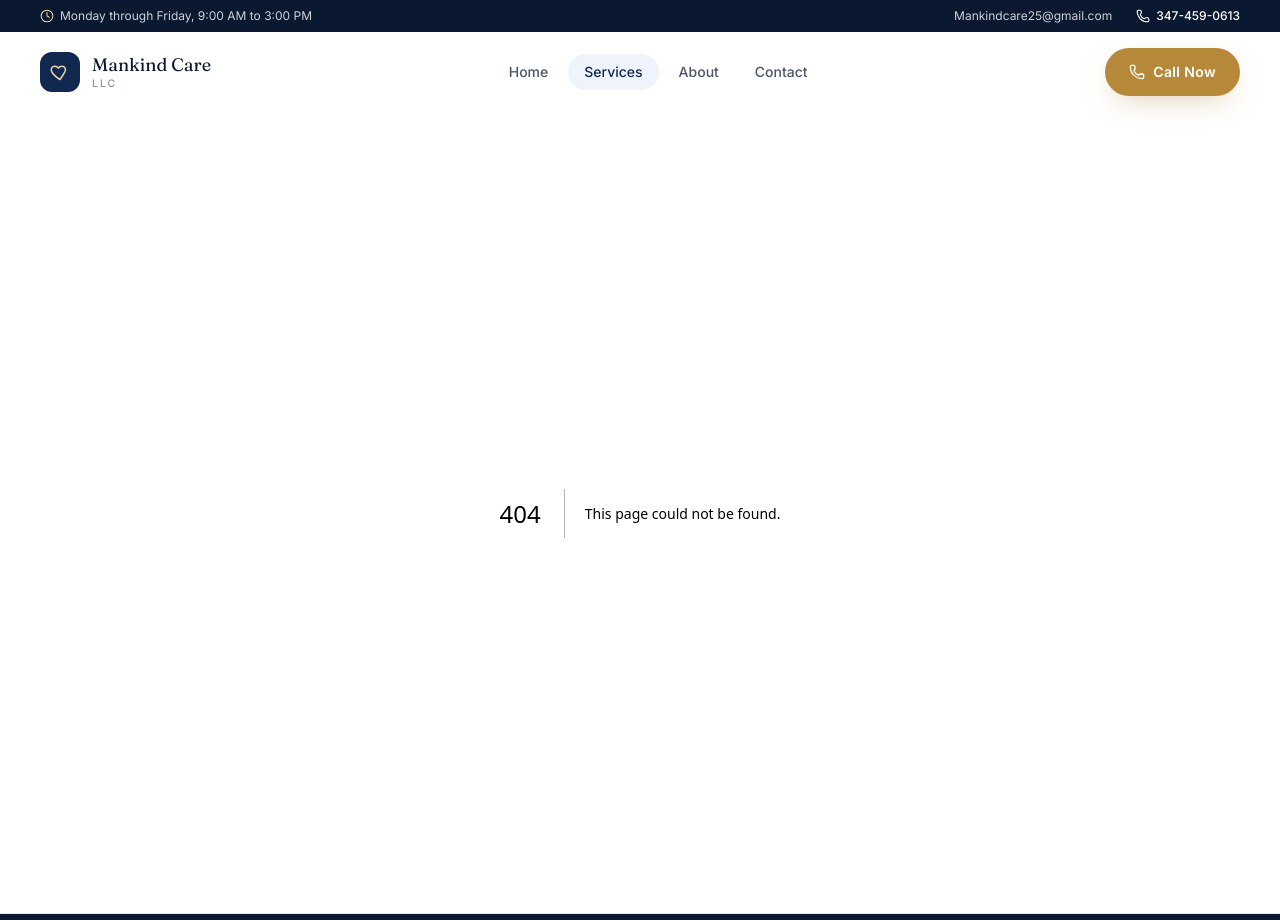
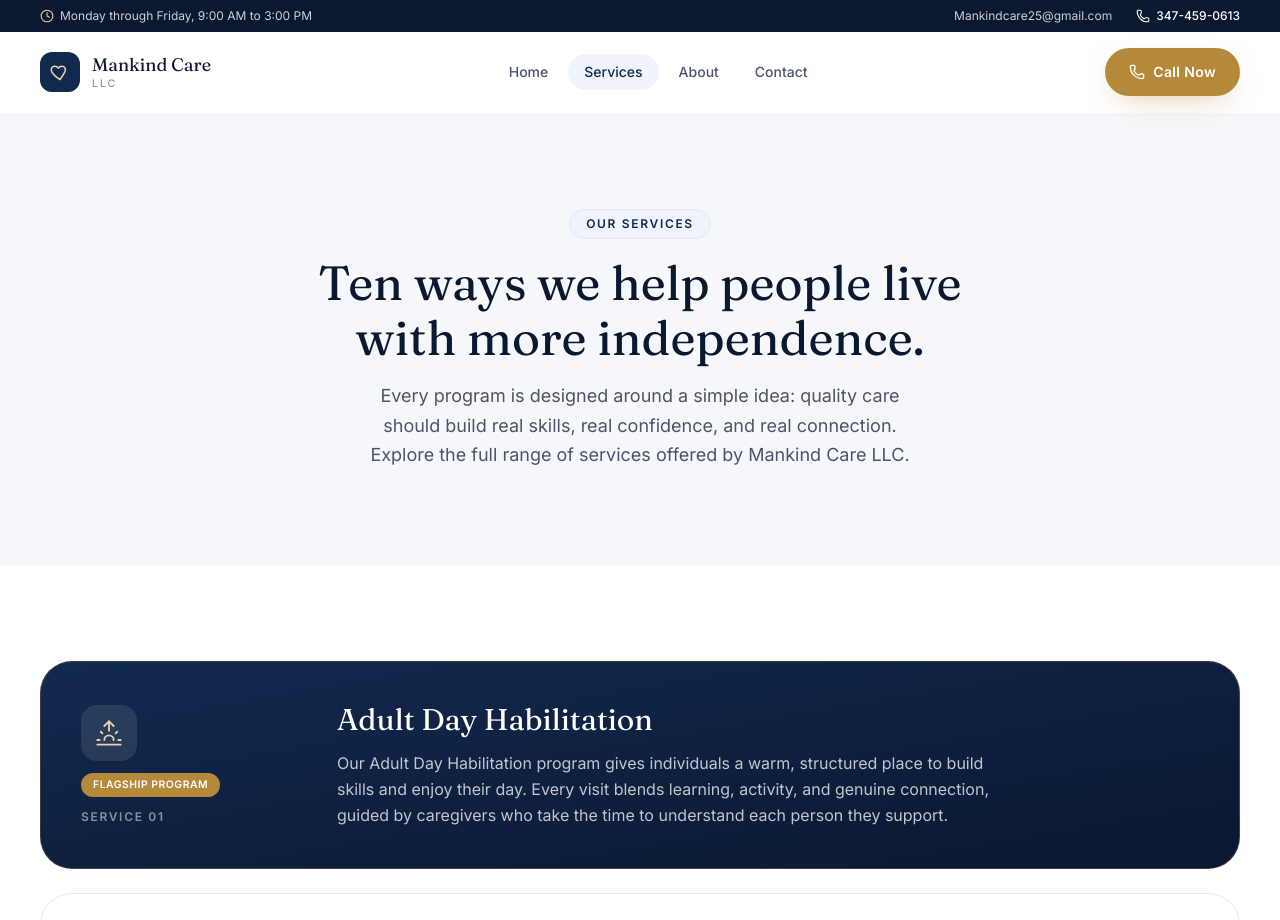
Before and after one commit to mosnyik/mankind-care, a Next.js app: page /services in a window 1280 px wide. Before the commit this address had no page. Shown: the top 920 px of the page. Built offline with nearby package versions, Linux system fonts and the light colour scheme.

Commit message:
feat: created the services page

```diff
--- a/app/page.tsx
+++ b/app/page.tsx
@@ -1,4 +1,3 @@
-import Link from "next/link";
 import {
   Phone,
   ArrowRight,
@@ -28,7 +27,7 @@ export default function Home() {
       {/* Hero */}
       <section className="relative overflow-hidden bg-mist">
         <div
-          className="pointer-events-none absolute inset-x-0 top-0 -z-10 h-[640px]"
+          className="pointer-events-none absolute inset-x-0 top-0 -z-10 h-160"
           style={{
             backgroundImage:
               "radial-gradient(circle at 18% 15%, rgba(36,84,199,0.14), transparent 42%), radial-gradient(circle at 82% 0%, rgba(182,137,58,0.16), transparent 40%)",
@@ -78,7 +77,7 @@ export default function Home() {
           </div>
 
           <div className="relative animate-fade-in">
-            <div className="relative overflow-hidden rounded-[2rem] bg-linear-to-br from-navy via-navy to-ink p-9 shadow-[0_40px_90px_-30px_rgba(10,24,48,0.45)] sm:p-11">
+            <div className="relative overflow-hidden rounded-4xl bg-linear-to-br from-navy via-navy to-ink p-9 shadow-[0_40px_90px_-30px_rgba(10,24,48,0.45)] sm:p-11">
               <div
                 className="pointer-events-none absolute -right-16 -top-16 h-64 w-64 rounded-full bg-blue-light/20 blur-3xl"
                 aria-hidden="true"
@@ -166,7 +165,7 @@ export default function Home() {
       {/* Home care callout */}
       <section className="py-20 sm:py-24">
         <Container>
-          <div className="grid gap-10 rounded-[2rem] border border-line bg-white p-9 shadow-[0_30px_80px_-40px_rgba(18,41,79,0.2)] sm:p-12 lg:grid-cols-[auto_1fr_auto] lg:items-center lg:gap-14">
+          <div className="grid gap-10 rounded-4xl border border-line bg-white p-9 shadow-[0_30px_80px_-40px_rgba(18,41,79,0.2)] sm:p-12 lg:grid-cols-[auto_1fr_auto] lg:items-center lg:gap-14">
             <span className="flex h-16 w-16 items-center justify-center rounded-2xl bg-sky text-navy">
               <HomeIcon className="h-8 w-8" strokeWidth={1.6} aria-hidden="true" />
             </span>
--- /dev/null
+++ b/app/services/page.tsx
@@ -0,0 +1,145 @@
+import type { Metadata } from "next";
+import { Phone, ArrowRight, Home as HomeIcon } from "lucide-react";
+import Container from "@/components/container";
+import Button from "@/components/button";
+import SectionHeading from "@/components/section-heading";
+import CtaBanner from "@/components/cta-banner";
+import { serviceIconMap } from "@/components/icons";
+import { homeCare, services, site } from "@/lib/site";
+
+export const metadata: Metadata = {
+  title: "Our Services",
+  description:
+    "Explore all Mankind Care LLC services in Newark, NJ: Adult Day Habilitation, Respite Care, Individual Support, Community Inclusion, Prevocational Training, Supported Employment, Behavior Management, Career Planning, Natural Supports Training, and Home Care.",
+  alternates: {
+    canonical: "/services",
+  },
+};
+
+export default function ServicesPage() {
+  return (
+    <>
+      <section className="relative overflow-hidden bg-mist py-20 sm:py-24">
+        <div
+          className="pointer-events-none absolute inset-x-0 top-0 -z-10 h-96"
+          style={{
+            backgroundImage:
+              "radial-gradient(circle at 20% 10%, rgba(36,84,199,0.14), transparent 45%)",
+          }}
+          aria-hidden="true"
+        />
+        <Container>
+          <SectionHeading
+            eyebrow="Our Services"
+            title="Ten ways we help people live with more independence."
+            description="Every program is designed around a simple idea: quality care should build real skills, real confidence, and real connection. Explore the full range of services offered by Mankind Care LLC."
+            align="center"
+            className="mx-auto"
+          />
+        </Container>
+      </section>
+
+      <section className="py-20 sm:py-24">
+        <Container className="flex flex-col gap-6">
+          {services.map((service, index) => {
+            const Icon = serviceIconMap[service.icon];
+            const reversed = index % 2 === 1;
+            return (
+              <div
+                key={service.slug}
+                id={service.slug}
+                className={`scroll-mt-32 flex flex-col gap-8 rounded-4xl border p-8 sm:p-10 lg:flex-row lg:items-center ${
+                  service.featured
+                    ? "border-gold/30 bg-linear-to-br from-navy to-ink text-white"
+                    : "border-line bg-white"
+                } ${reversed ? "lg:flex-row-reverse" : ""}`}
+              >
+                <div className="flex shrink-0 flex-col items-start gap-3 lg:w-56">
+                  <span
+                    className={`flex h-14 w-14 items-center justify-center rounded-2xl ${
+                      service.featured
+                        ? "bg-white/10 text-gold-soft"
+                        : "bg-sky text-navy"
+                    }`}
+                  >
+                    <Icon className="h-7 w-7" strokeWidth={1.6} aria-hidden="true" />
+                  </span>
+                  {service.featured && (
+                    <span className="rounded-full bg-gold px-3 py-1 text-[0.65rem] font-semibold uppercase tracking-wider text-white">
+                      Flagship Program
+                    </span>
+                  )}
+                  <span
+                    className={`text-xs font-semibold uppercase tracking-[0.14em] ${
+                      service.featured ? "text-white/50" : "text-slate-400"
+                    }`}
+                  >
+                    Service {String(index + 1).padStart(2, "0")}
+                  </span>
+                </div>
+                <div className="flex flex-col gap-3">
+                  <h2
+                    className={`font-serif-display text-2xl sm:text-3xl ${
+                      service.featured ? "text-white" : "text-ink"
+                    }`}
+                  >
+                    {service.name}
+                  </h2>
+                  <p
+                    className={`max-w-2xl text-base leading-relaxed ${
+                      service.featured ? "text-white/75" : "text-slate-600"
+                    }`}
+                  >
+                    {service.description}
+                  </p>
+                </div>
+              </div>
+            );
+          })}
+
+          {/* Home care */}
+          <div className="flex flex-col gap-8 rounded-4xl border border-line bg-sky p-8 sm:p-10 lg:flex-row lg:items-center">
+            <div className="flex shrink-0 flex-col items-start gap-3 lg:w-56">
+              <span className="flex h-14 w-14 items-center justify-center rounded-2xl bg-white text-navy">
+                <HomeIcon className="h-7 w-7" strokeWidth={1.6} aria-hidden="true" />
+              </span>
+              <span className="text-xs font-semibold uppercase tracking-[0.14em] text-navy/60">
+                Also Available
+              </span>
+            </div>
+            <div className="flex flex-col gap-3">
+              <h2 className="font-serif-display text-2xl text-ink sm:text-3xl">
+                {homeCare.title}
+              </h2>
+              <p className="max-w-2xl text-base leading-relaxed text-slate-600">
+                {homeCare.description}
+              </p>
+            </div>
+            <Button href={site.phoneHref} variant="primary" className="shrink-0">
+              <Phone className="h-4 w-4" strokeWidth={2} />
+              Call to Learn More
+            </Button>
+          </div>
+        </Container>
+      </section>
+
+      <section className="pb-20 sm:pb-24">
+        <Container className="flex flex-col items-center gap-6 rounded-4xl bg-mist p-10 text-center sm:p-14">
+          <h2 className="font-serif-display max-w-xl text-2xl text-ink sm:text-3xl">
+            Not sure which service is the right fit?
+          </h2>
+          <p className="max-w-lg text-base leading-relaxed text-slate-600">
+            Call us and tell us a little about your situation. We will help
+            you figure out the right program, no pressure and no guesswork.
+          </p>
+          <Button href="/contact" variant="primary">
+            Get in Touch
+            <ArrowRight className="h-4 w-4" strokeWidth={2} />
+          </Button>
+        </Container>
+      </section>
+
+      <CtaBanner />
+    </>
+  );
+}
```
